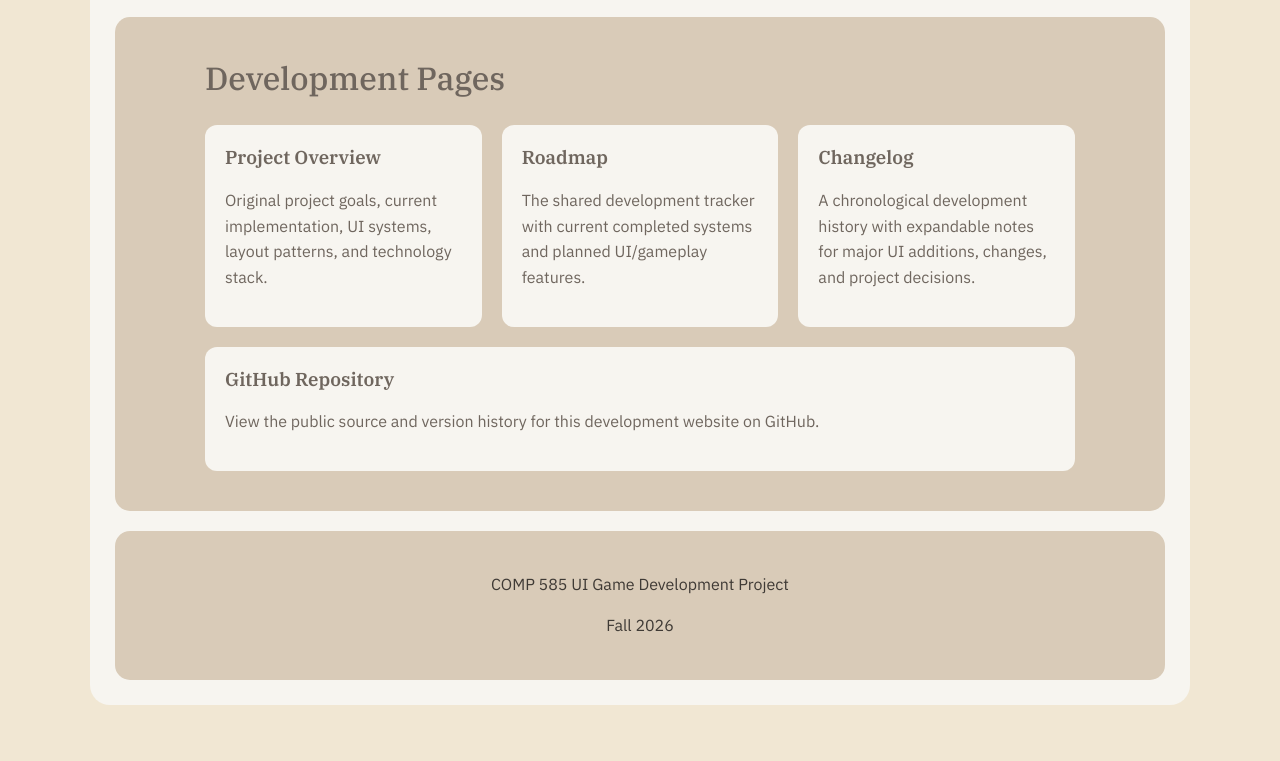
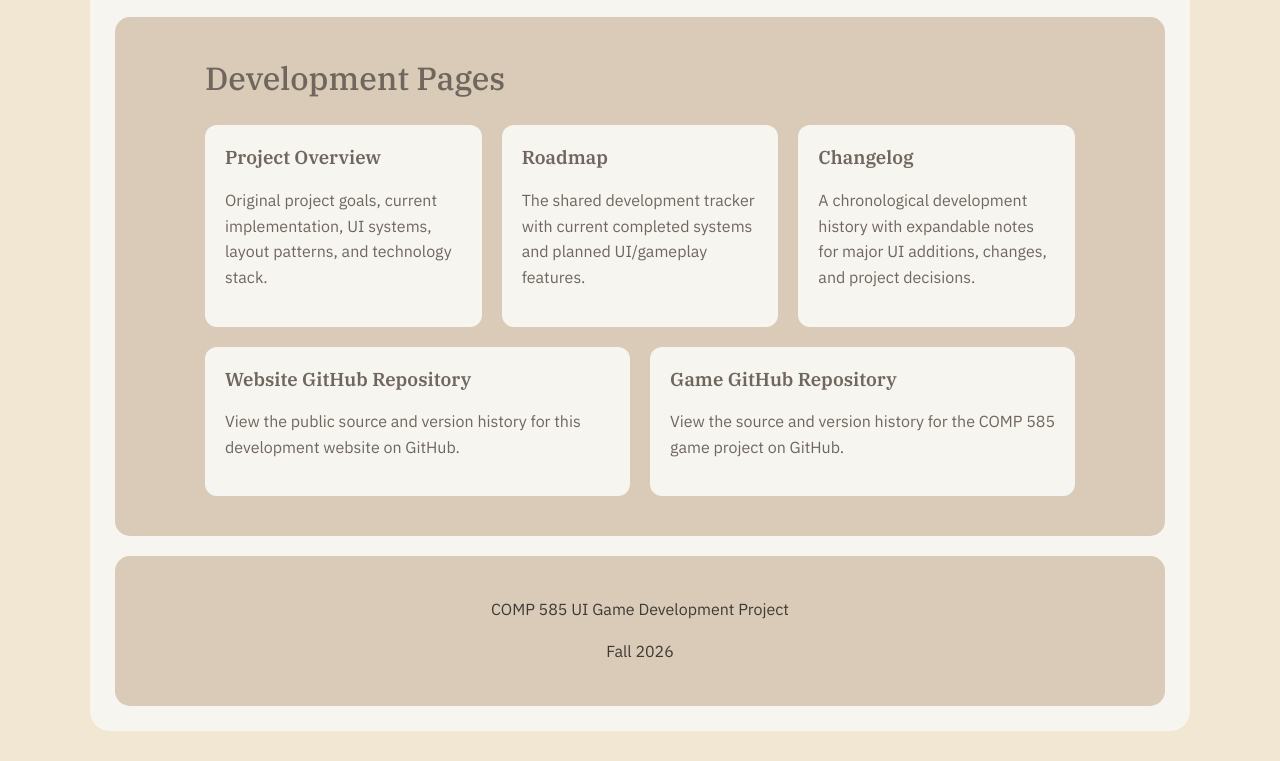
Before and after one commit to tklassy/Comp585UIGameWebpage, a plain HTML site: page index.html in a window 1280 px wide. Shown: the part 1245-2006 px from the top of the page. Before the commit the page ends 1980 px from the top, so only its background shows below. Drawn offline with Linux system fonts and the light colour scheme.

Commit message:
Add separate website and game repository cards

```diff
--- a/index.html
+++ b/index.html
@@ -125,10 +125,23 @@
               target="_blank"
               rel="noopener noreferrer"
             >
-              <h3>GitHub Repository</h3>
+              <h3>Website GitHub Repository</h3>
               <p>
                 View the public source and version history for this development
                 website on GitHub.
+              </p>
+            </a>
+
+            <a
+              class="page-card"
+              href="https://github.com/maxisawesome32/COMP585Game"
+              target="_blank"
+              rel="noopener noreferrer"
+            >
+              <h3>Game GitHub Repository</h3>
+              <p>
+                View the source and version history for the COMP 585 game
+                project on GitHub.
               </p>
             </a>
           </div>
```
